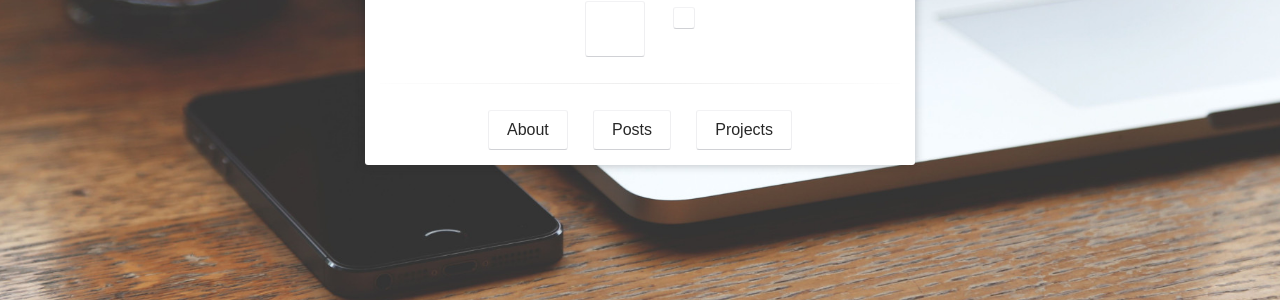
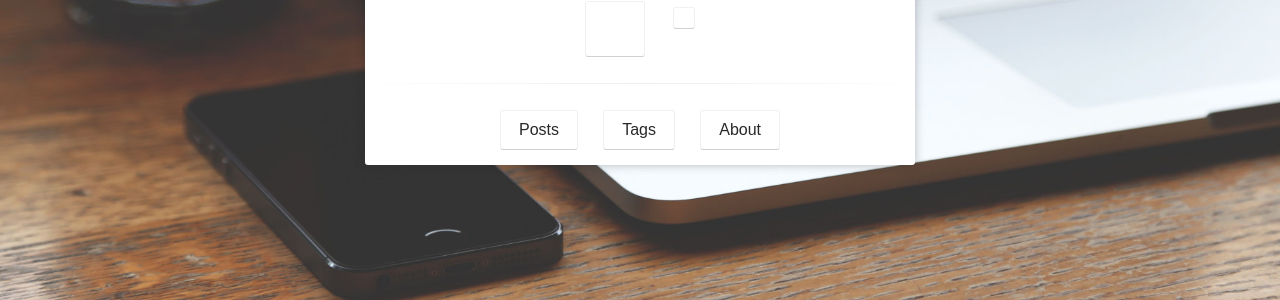
Before and after one commit to MissCuriosity/MissCuriosity.github.io, a Jekyll site: the page built from index.md, in a window 1280 px wide. Shown: the part 519-819 px from the top of the page. Built offline with Jekyll 4.4.1, drawn with Linux system fonts in a browser that asks for light colours; some web fonts are replaced; comment, search, counter and statistics services are not loaded.

Commit message:
modify catalog in home

```diff
--- a/_layouts/home.html
+++ b/_layouts/home.html
@@ -32,15 +32,15 @@ layout: compress
                     {% include social-links.html %}
                   <hr class="hr-line">
                   <h3 class="title">
-                         <a class="btn zoombtn" href="{{ site.url }}/about">
-                         About
-                         </a>
-                         <a class="btn zoombtn" href="{{ site.url }}/posts">
-                         Posts
-                         </a>
+                        <a class="btn zoombtn" href="{{ site.url }}/posts">
+                            Posts
+                        </a>
                          <a class="btn zoombtn" href="{{ site.url }}/projects">
-                         Projects
-                         </a>
+                            Tags
+                        </a>
+                        <a class="btn zoombtn" href="{{ site.url }}/about">
+                            About
+                        </a>
                  </h3>
             </div>
         </div>
```
